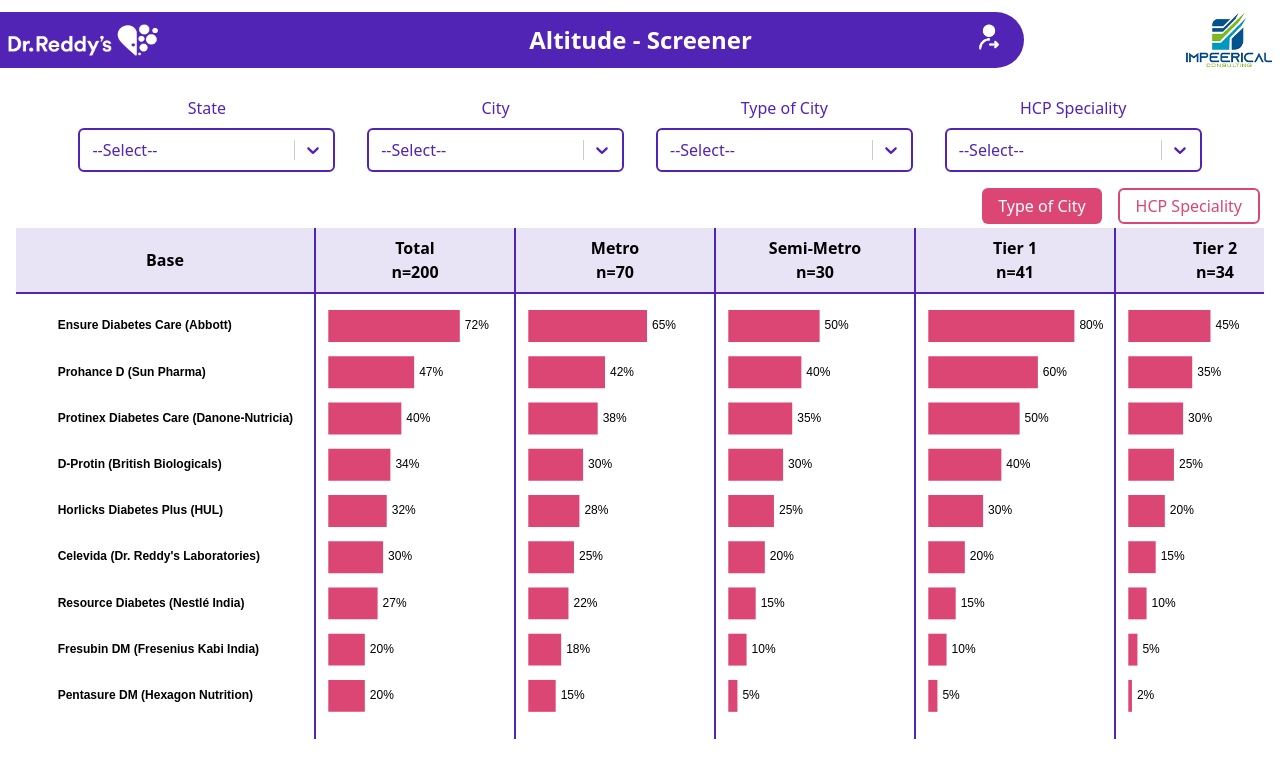
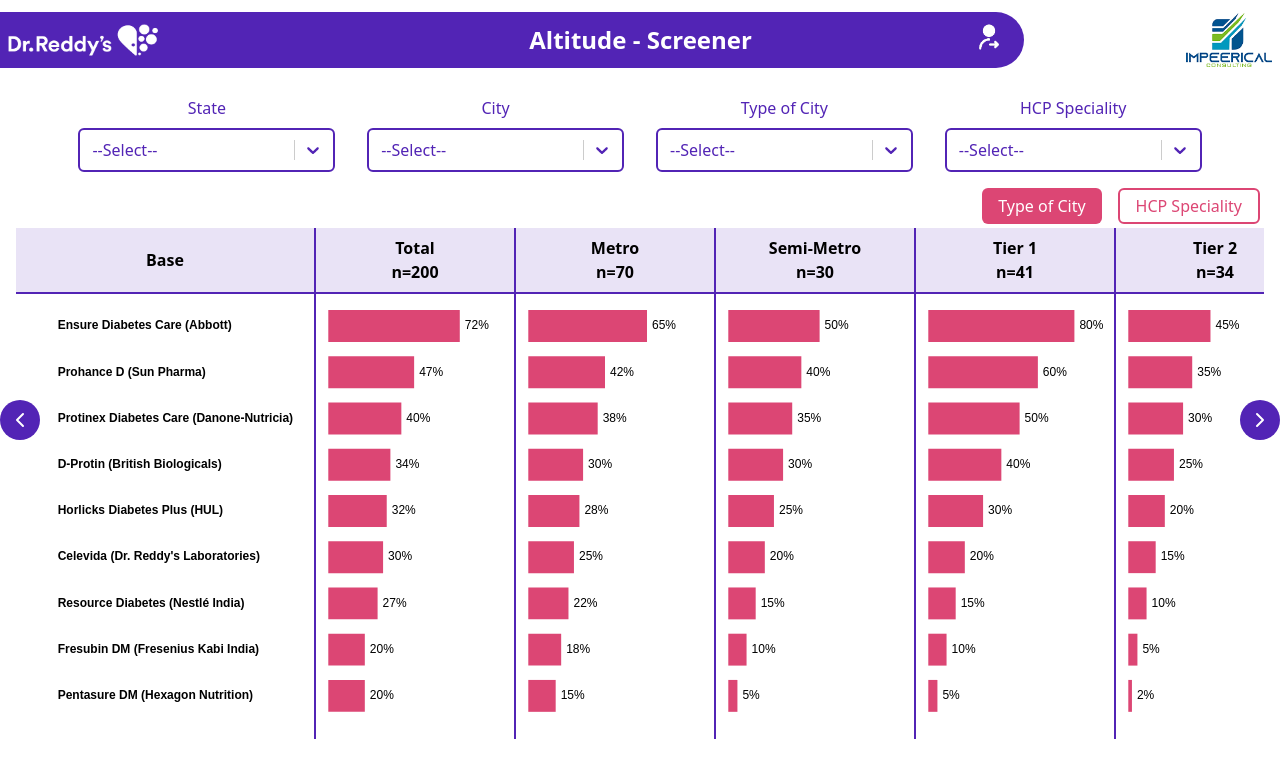
Before and after one commit to JobinReji/Altitude, a React (Vite) app: page / in a window 1280 px wide. Shown: the top 778 px of the page. Built offline with nearby package versions, Linux system fonts and the light colour scheme.

Commit message:
Added navigation buttons

```diff
--- a/src/components/Dashboard3.jsx
+++ b/src/components/Dashboard3.jsx
@@ -148,7 +148,7 @@
             <div>Tier 2</div>
             <div>n=34</div>
           </div>
-          <div className="sm:w-[12.5%] min-w-[200px] flex flex-col justify-center items-center py-2 font-semibold border-b-2 bg-[#E9E3F6]">
+          <div className="sm:w-[12.5%] min-w-[200px] flex flex-col justify-center items-center py-2 font-semibold border-b-2 border-[#5224B5] bg-[#E9E3F6]">
             <div>Others</div>
             <div>n=25</div>
           </div>
@@ -177,6 +177,20 @@
           </div>
         </div>
       </div>
+      <div
+        className="fixed p-2 bg-[#5224b5] text-white rounded-full cursor-pointer z-50"
+        style={{ top: "50%", left: "20px", transform: "translate(-50%,0%)" }}
+        title="Previous"
+      >
+        <ChevronLeft />
+      </div>
+      <div
+        className="fixed p-2 bg-[#5224b5] text-white rounded-full cursor-pointer z-50"
+        style={{ top: "50%", right: "-20px", transform: "translate(-50%,0%)" }}
+        title="Next"
+      >
+        <ChevronRight />
+      </div>
     </div>
   );
 }
```
